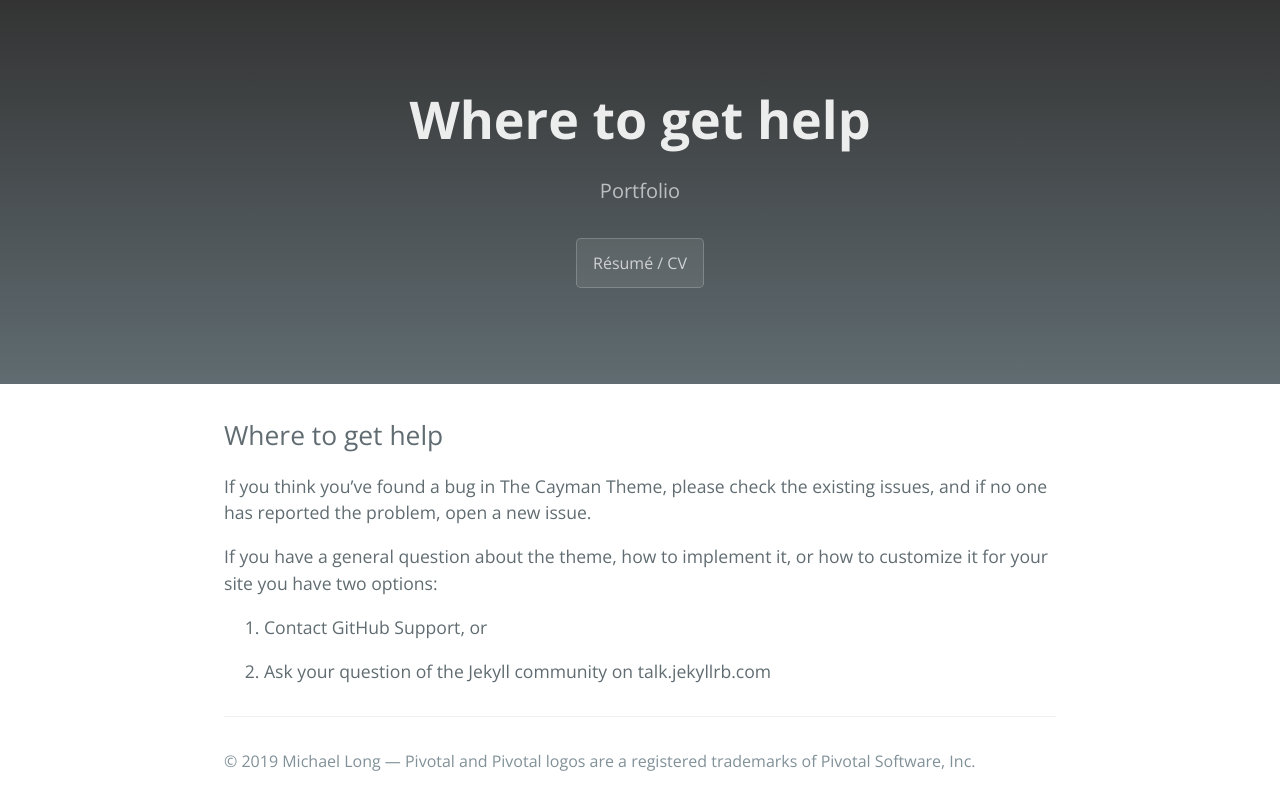
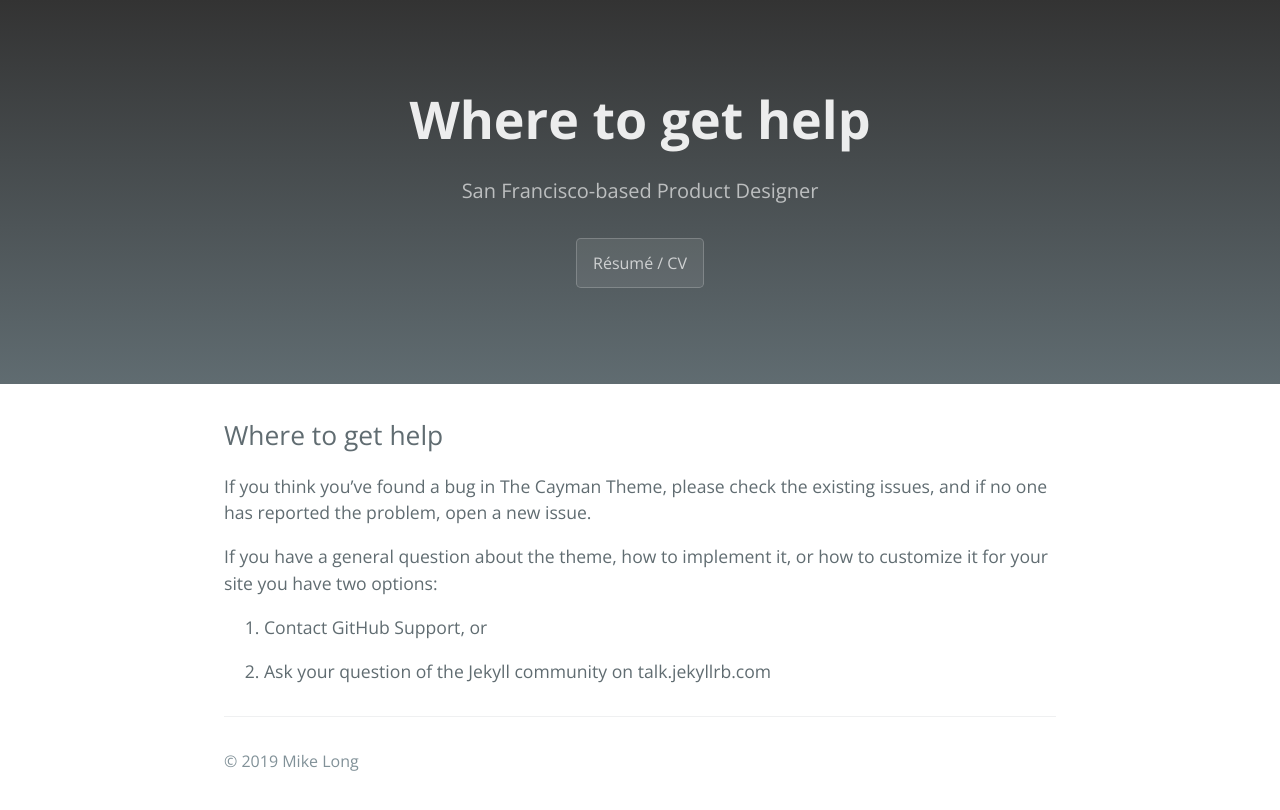
Before and after one commit to mikeylong/mikeylong.github.io, a Jekyll site: the page built from docs/SUPPORT.md, in a window 1280 px wide. Shown: the top 810 px of the page. Built offline with Jekyll 4.4.1, drawn with Linux system fonts in a browser that asks for light colours; some web fonts are replaced; our own code applies the rules of GitHub Pages for plain Markdown files.

Commit message:
michael becomes mike

```diff
--- a/_config.yml
+++ b/_config.yml
@@ -1,5 +1,5 @@
-title: Michael Long
-description: Portfolio
+title: Mike Long
+description: San Francisco-based Product Designer
 google_analytics:
 theme: jekyll-theme-cayman
 github: [metadata]
--- a/_layouts/default.html
+++ b/_layouts/default.html
@@ -25,14 +25,14 @@
     <header class="page-header" role="banner">
       <h1 class="project-name">{{ page.title | default: site.title | default: site.github.repository_name }}</h1>
       <h2 class="project-tagline">{{ page.description | default: site.description | default: site.github.project_tagline }}</h2>
-      <a href="/content/resume/michael-long-cv.pdf" class="btn">R&eacute;sum&eacute; / CV</a>
+      <a href="/content/resume/mike-long-cv.pdf" class="btn">R&eacute;sum&eacute; / CV</a>
     </header>
 
     <main id="content" class="main-content" role="main">
       {{ content }}
 
       <footer class="site-footer">
-        <span class="site-footer-credits">&copy; 2019 Michael Long &mdash; Pivotal and Pivotal logos are a registered trademarks of Pivotal Software, Inc.</span>
+        <span class="site-footer-credits">&copy; 2019 Mike Long</span>
       </footer>
     </main>
   </body>
```
Also changed, not shown: index.md (+2 -2 lines), 7 other files.
